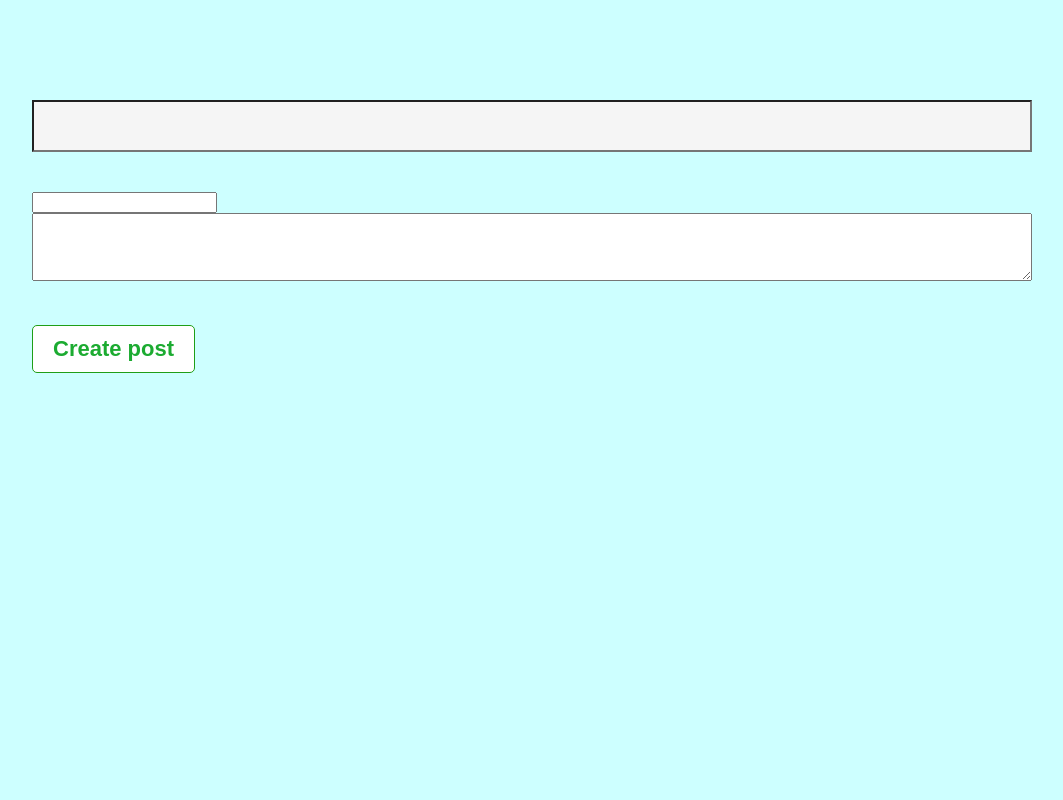
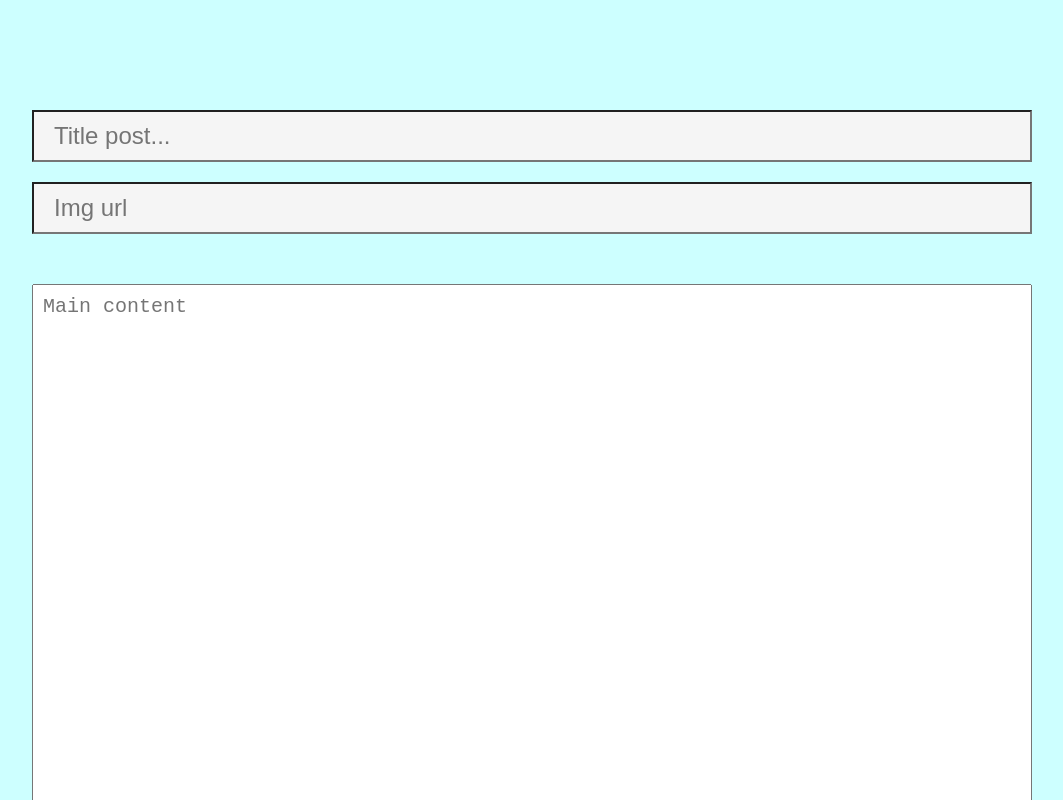
Before and after one commit to LevinIgor/myJournal, a Vue app: page /post/create in a window 1280 px wide. Shown: the top 800 px of the page, without its empty margins (108-1171 px from the left). Built offline with nearby package versions, Linux system fonts and the light colour scheme.

Commit message:
Логика создания поста

```diff
--- /dev/null
+++ b/src/firebase/createPost.js
@@ -0,0 +1,14 @@
+import { doc, setDoc } from "firebase/firestore";
+import { db } from "@/firebase";
+
+export default async function (post) {
+  return new Promise((resolve) => {
+    setDoc(doc(db, "posts", post.id.toString()), post)
+      .then(() => {
+        resolve(true);
+      })
+      .catch((error) => {
+        resolve(error);
+      });
+  });
+}
--- a/src/views/postCreateView.vue
+++ b/src/views/postCreateView.vue
@@ -1,17 +1,14 @@
 <template>
   <div class="wrapper">
-    <input class="title" v-model="post.title" />
-    <input class="text" v-model="post.img" />
-    <textarea name="" id="" v-model="post.text"></textarea>
+    <input class="title" v-model="post.title" placeholder="Title post..." />
+    <input class="title" v-model="post.img" placeholder="Img url" />
+    <textarea v-model="post.text" placeholder="Main content" />
     <button @click="createPost" class="btn-create-post">Create post</button>
   </div>
 </template>
 <script setup>
-import { reactive, ref } from "vue";
-import { doc, setDoc } from "firebase/firestore";
-import { db } from "@/firebase";
-
-const imgUrl = ref("");
+import { reactive } from "vue";
+import createPostBD from "../firebase/createPost.js";
 
 const post = reactive({
   id: Date.now(),
@@ -22,8 +19,11 @@ const post = reactive({
 });
 
 const createPost = async () => {
-  await setDoc(doc(db, "posts", post.id.toString()), post).then(() => {
-    console.log("Done");
+  createPostBD(post).then(() => {
+    post.title = "";
+    post.img = "";
+    post.text = "";
+    post.tags = [];
   });
 };
 </script>
@@ -40,13 +40,15 @@ const createPost = async () => {
   width: 100%;
   font-size: 24px;
   padding: 10px 20px;
+  margin: 10px 0;
   background-color: #f5f5f5;
-  margin-bottom: 40px;
 }
 textarea {
+  box-sizing: border-box;
+  min-height: 600px;
   width: 100%;
   padding: 10px;
-  box-sizing: border-box;
+  margin-top: 40px;
   font-size: 20px;
 }
 
```
